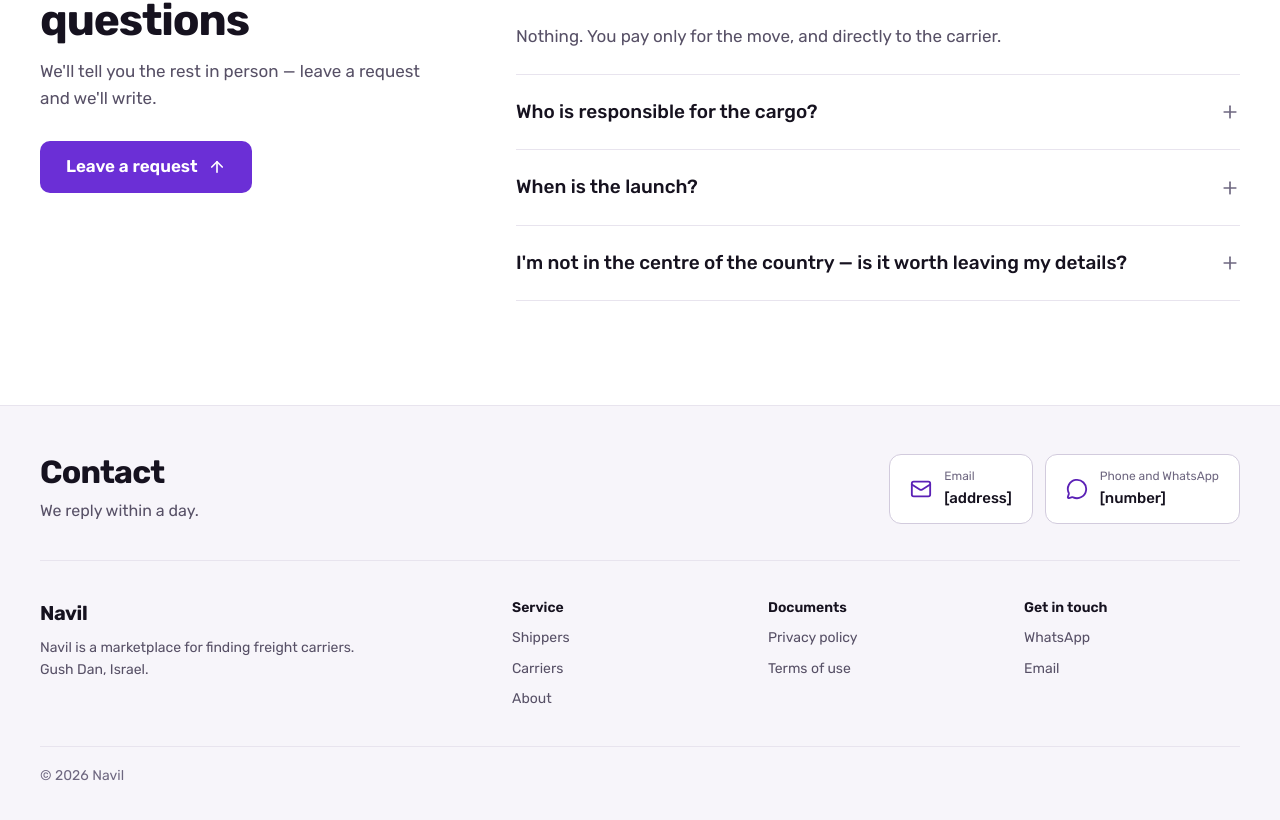
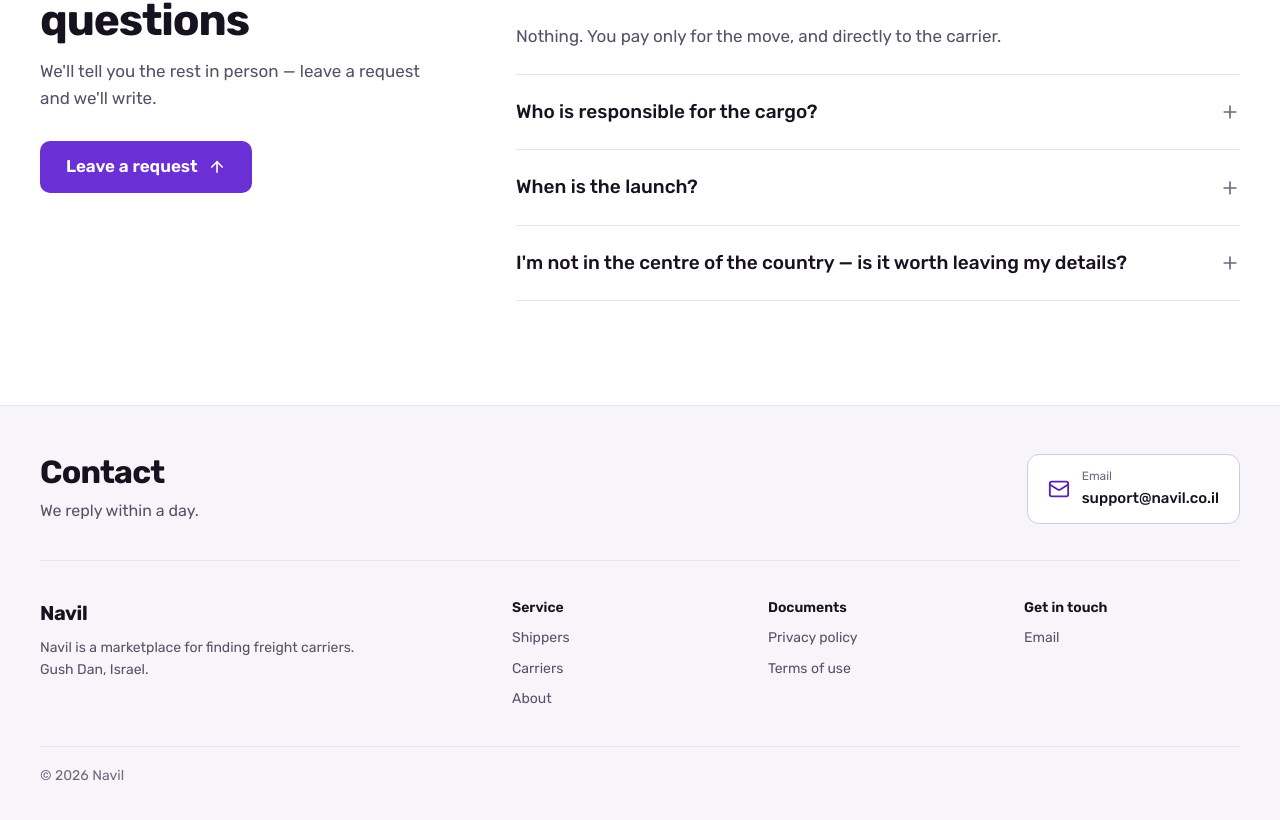
Before and after one commit to navil-tech/marketing-website, a Next.js app: page /en in a window 1280 px wide. Shown: the part 2319-3139 px from the top of the page. Built offline with nearby package versions, Linux system fonts and the light colour scheme.

Commit message:
feat(contacts): replace contact placeholders with the support email

```diff
--- a/app/[locale]/thanks/page.tsx
+++ b/app/[locale]/thanks/page.tsx
@@ -4,6 +4,7 @@ import { useTranslations } from "next-intl";
 import { getTranslations } from "next-intl/server";
 import type { JSX, ReactNode } from "react";
 import { ButtonLink } from "@/components/Button/Button";
+import { SUPPORT_EMAIL, SUPPORT_MAILTO } from "@/lib/contacts";
 import { routes } from "@/lib/routes";
 import styles from "./page.module.css";
 
@@ -28,8 +29,9 @@ export default function ThanksPage(): JSX.Element {
         <h1 className={styles.title}>{t("title")}</h1>
         <p className={styles.text}>
           {t.rich("text", {
+            email: SUPPORT_EMAIL,
             link: (chunks: ReactNode) => (
-              <a href={routes.placeholder} className={styles.link}>
+              <a href={SUPPORT_MAILTO} className={styles.link}>
                 {chunks}
               </a>
             ),
--- a/components/Footer/Footer.tsx
+++ b/components/Footer/Footer.tsx
@@ -1,7 +1,8 @@
-import { ChevronRight, Mail, MessageCircle } from "lucide-react";
+import { ChevronRight, Mail } from "lucide-react";
 import { useTranslations } from "next-intl";
 import type { JSX } from "react";
 import { Link } from "@/i18n/navigation";
+import { SUPPORT_EMAIL, SUPPORT_MAILTO } from "@/lib/contacts";
 import { navOrder, navRoutes, routes, type NavKey } from "@/lib/routes";
 import styles from "./Footer.module.css";
 
@@ -17,25 +18,13 @@ export function Footer(): JSX.Element {
             <p className={styles.subtitle}>{t("subtitle")}</p>
           </div>
           <div className={styles.contacts}>
-            <a href={routes.placeholder} className={styles.contact}>
+            <a href={SUPPORT_MAILTO} className={styles.contact}>
               <span className={styles.contactIcon}>
                 <Mail size={22} />
               </span>
               <span className={styles.contactText}>
                 <span className={styles.contactLabel}>{t("emailLabel")}</span>
-                <span className={styles.contactValue}>{t("emailValue")}</span>
-              </span>
-              <span className={styles.contactChevron}>
-                <ChevronRight size={18} />
-              </span>
-            </a>
-            <a href={routes.placeholder} className={styles.contact}>
-              <span className={styles.contactIcon}>
-                <MessageCircle size={22} />
-              </span>
-              <span className={styles.contactText}>
-                <span className={styles.contactLabel}>{t("phoneLabel")}</span>
-                <span className={styles.contactValue}>{t("phoneValue")}</span>
+                <span className={styles.contactValue}>{SUPPORT_EMAIL}</span>
               </span>
               <span className={styles.contactChevron}>
                 <ChevronRight size={18} />
@@ -69,10 +58,7 @@ export function Footer(): JSX.Element {
             </div>
             <div className={`${styles.column} ${styles.contactColumn}`}>
               <span className={styles.columnTitle}>{t("contactTitle")}</span>
-              <a href={routes.placeholder} className={styles.columnLink}>
-                {t("whatsapp")}
-              </a>
-              <a href={routes.placeholder} className={styles.columnLink}>
+              <a href={SUPPORT_MAILTO} className={styles.columnLink}>
                 {t("email")}
               </a>
             </div>
--- /dev/null
+++ b/lib/contacts.ts
@@ -0,0 +1,3 @@
+export const SUPPORT_EMAIL = "support@navil.co.il";
+
+export const SUPPORT_MAILTO = `mailto:${SUPPORT_EMAIL}`;
--- a/messages/en.json
+++ b/messages/en.json
@@ -29,9 +29,6 @@
     "title": "Contact",
     "subtitle": "We reply within a day.",
     "emailLabel": "Email",
-    "emailValue": "[address]",
-    "phoneLabel": "Phone and WhatsApp",
-    "phoneValue": "[number]",
     "brand": "Navil",
     "description": "Navil is a marketplace for finding freight carriers. Gush Dan, Israel.",
     "serviceTitle": "Service",
@@ -39,7 +36,6 @@
     "privacy": "Privacy policy",
     "terms": "Terms of use",
     "contactTitle": "Get in touch",
-    "whatsapp": "WhatsApp",
     "email": "Email",
     "copyright": "© 2026 Navil"
   },
@@ -286,7 +282,7 @@
   "thanks": {
     "metaTitle": "Navil — thank you",
     "title": "Thanks, you're on the list.",
-    "text": "We'll be in touch in the next few days. If you want to ask something right now, write to us: <link>[contact]</link>",
+    "text": "We'll be in touch in the next few days. If you want to ask something right now, write to us: <link>{email}</link>",
     "home": "Back to home"
   }
 }
--- a/messages/he.json
+++ b/messages/he.json
@@ -29,9 +29,6 @@
     "title": "יצירת קשר",
     "subtitle": "עונים תוך יום.",
     "emailLabel": "אימייל",
-    "emailValue": "[כתובת]",
-    "phoneLabel": "טלפון ו-WhatsApp",
-    "phoneValue": "[מספר]",
     "brand": "Navil",
     "description": "Navil — פלטפורמה למציאת הובלות. גוש דן, ישראל.",
     "serviceTitle": "השירות",
@@ -39,7 +36,6 @@
     "privacy": "מדיניות פרטיות",
     "terms": "תנאי שימוש",
     "contactTitle": "דברו איתנו",
-    "whatsapp": "WhatsApp",
     "email": "אימייל",
     "copyright": "© 2026 Navil"
   },
@@ -286,7 +282,7 @@
   "thanks": {
     "metaTitle": "Navil — תודה",
     "title": "תודה, אתם ברשימה.",
-    "text": "ניצור קשר בימים הקרובים. אם רוצים לשאול משהו כבר עכשיו — כתבו לנו: <link>[איש קשר]</link>",
+    "text": "ניצור קשר בימים הקרובים. אם רוצים לשאול משהו כבר עכשיו — כתבו לנו: <link>{email}</link>",
     "home": "לדף הבית"
   }
 }
--- a/messages/ru.json
+++ b/messages/ru.json
@@ -29,9 +29,6 @@
     "title": "Контакты",
     "subtitle": "Отвечаем в течение дня.",
     "emailLabel": "Почта",
-    "emailValue": "[адрес]",
-    "phoneLabel": "Телефон и WhatsApp",
-    "phoneValue": "[номер]",
     "brand": "Navil",
     "description": "Navil — площадка для поиска грузоперевозок. Гуш-Дан, Израиль.",
     "serviceTitle": "Сервис",
@@ -39,7 +36,6 @@
     "privacy": "Политика конфиденциальности",
     "terms": "Условия использования",
     "contactTitle": "Связаться",
-    "whatsapp": "WhatsApp",
     "email": "Почта",
     "copyright": "© 2026 Navil"
   },
@@ -286,7 +282,7 @@
   "thanks": {
     "metaTitle": "Navil — спасибо",
     "title": "Спасибо, вы в списке.",
-    "text": "Свяжемся в ближайшие дни. Если хотите что-то спросить прямо сейчас — напишите нам: <link>[контакт]</link>",
+    "text": "Свяжемся в ближайшие дни. Если хотите что-то спросить прямо сейчас — напишите нам: <link>{email}</link>",
     "home": "На главную"
   }
 }
```
